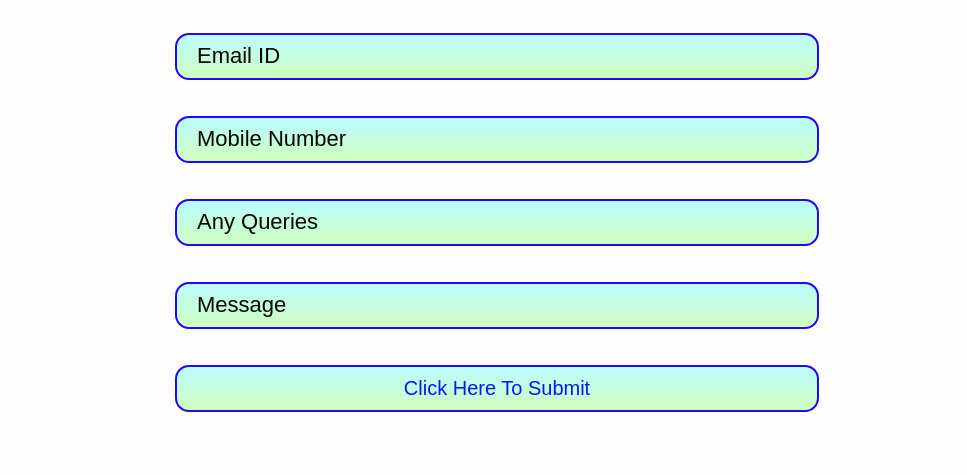
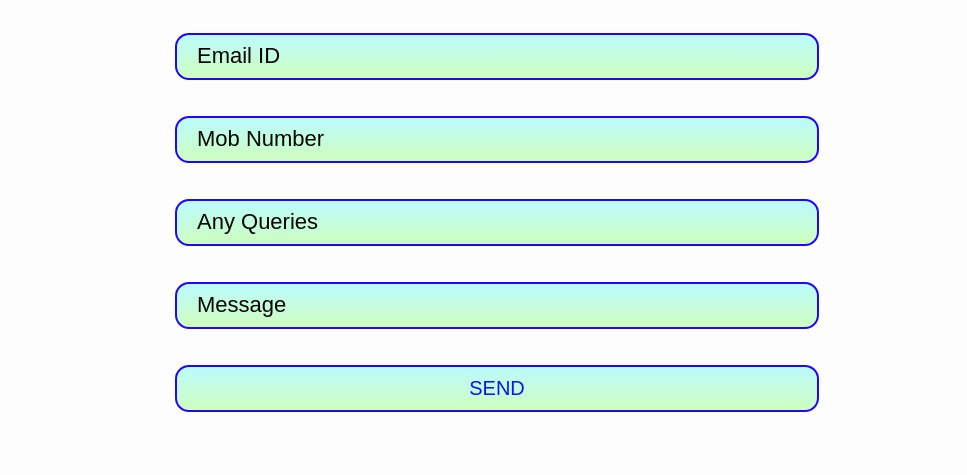
Before and after one commit to Bambam8434/Bambam_website.github.io, a plain HTML site: page index.html in a window 1280 px wide. Shown: the part 6338-6813 px from the top of the page, without its empty margins (278-1245 px from the left). Drawn offline with nearby package versions, Linux system fonts and the light colour scheme; a web font is replaced by a local one.

Commit message:
Update index.html

```diff
--- a/index.html
+++ b/index.html
@@ -545,10 +545,10 @@
   <h3 class="contact-sub-title padd-15">Hire Me</h3>
   <input type="text" placeholder="Your Name" name="#"><br/>
   <input type="text" placeholder="Email ID" name="#"><br/>
-  <input type="number" placeholder="Mobile Number" name="#"><br/>
+  <input type="number" placeholder="Mob Number" name="#"><br/>
   <input type="text" placeholder="Any Queries" name="#"><br/>
   <input type="text" placeholder="Message" name="#"><br/>
-  <input type="submit" value="Click Here To Submit" style="cursor:pointer ;">
+  <input type="submit" value="SEND" style="cursor:pointer ;">
 </form>
 <div class="row">
 <!-- contact info item start -->
```
